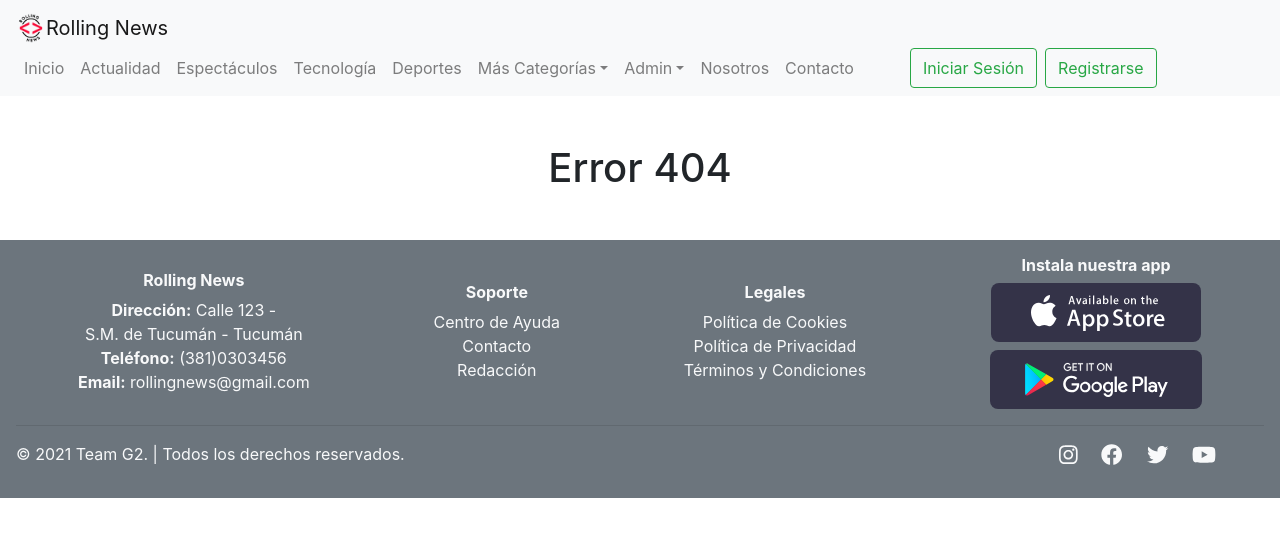
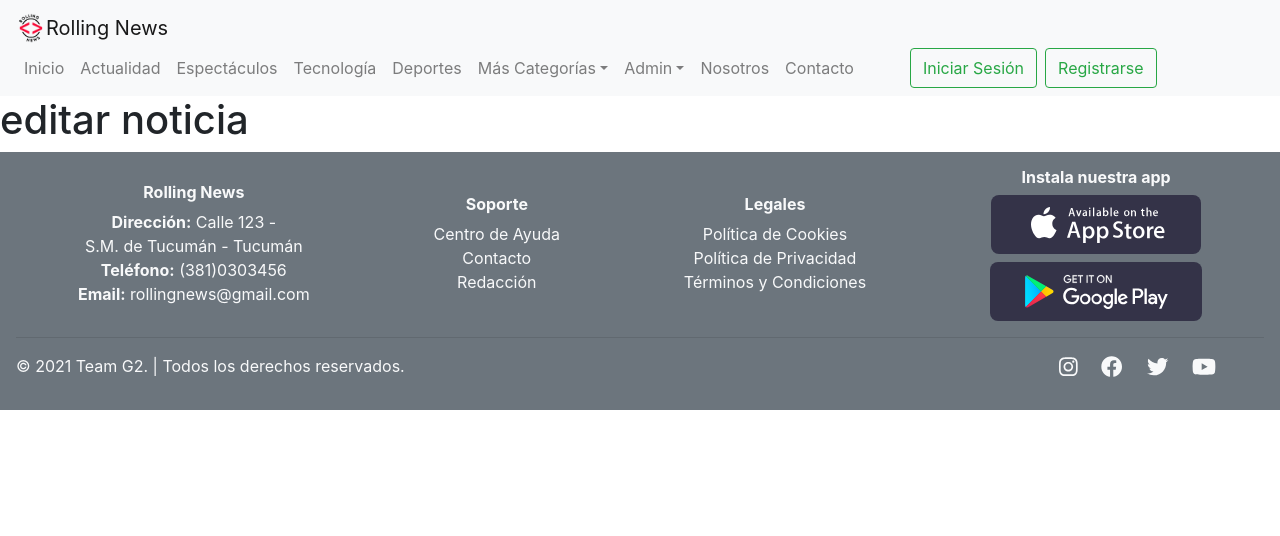
Before and after one commit to slmoran90/RollingNews-Grupo2, a React (Create React App) app: page /noticias/editar in a window 1280 px wide. Shown: the top 536 px of the page. Built offline with nearby package versions, Linux system fonts and the light colour scheme; data requests are answered from the project's data file.

Commit message:
Se agrego componente EditarNoticia

```diff
--- a/src/App.js
+++ b/src/App.js
@@ -12,6 +12,7 @@ import Swal from "sweetalert2";
 import Footer from "./components/common/Footer";
 import ListarNoticias from "./components/noticias/ListarNoticias";
 import NuevaNoticia from "./components/noticias/NuevaNoticia";
+import EditarNoticia from "./components/noticias/EditarNoticia";
 
 
 function App() {
@@ -125,6 +126,9 @@ function App() {
             consultarAPInoticias={consultarAPInoticias}>
           </ListarNoticias>
         </Route>
+        <Route exact path="/noticias/editar">
+          <EditarNoticia></EditarNoticia>
+        </Route>
         <Route path="">
           <Error404></Error404>
         </Route>
--- /dev/null
+++ b/src/components/noticias/EditarNoticia.js
@@ -0,0 +1,11 @@
+import React from 'react';
+
+const EditarNoticia = () => {
+    return (
+        <div>
+            <h1>editar noticia</h1>
+        </div>
+    );
+};
+
+export default EditarNoticia;
```
